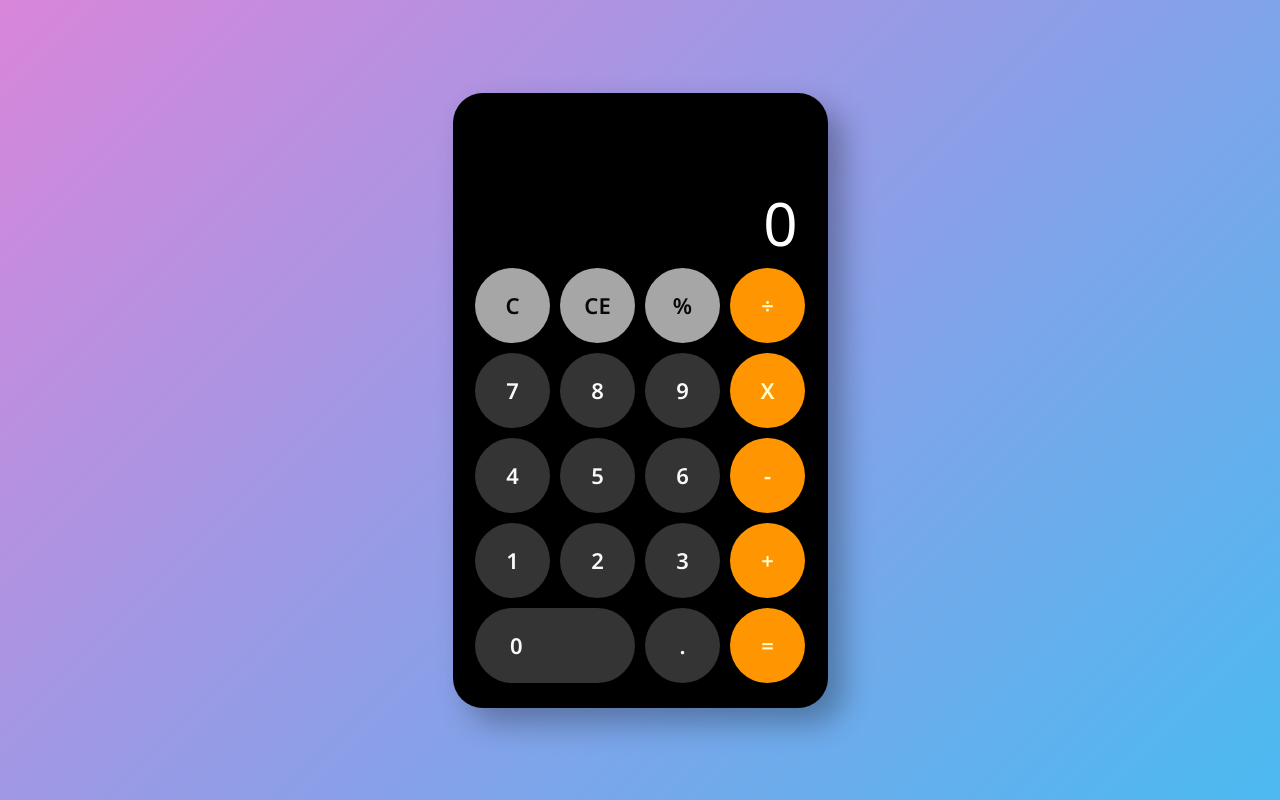
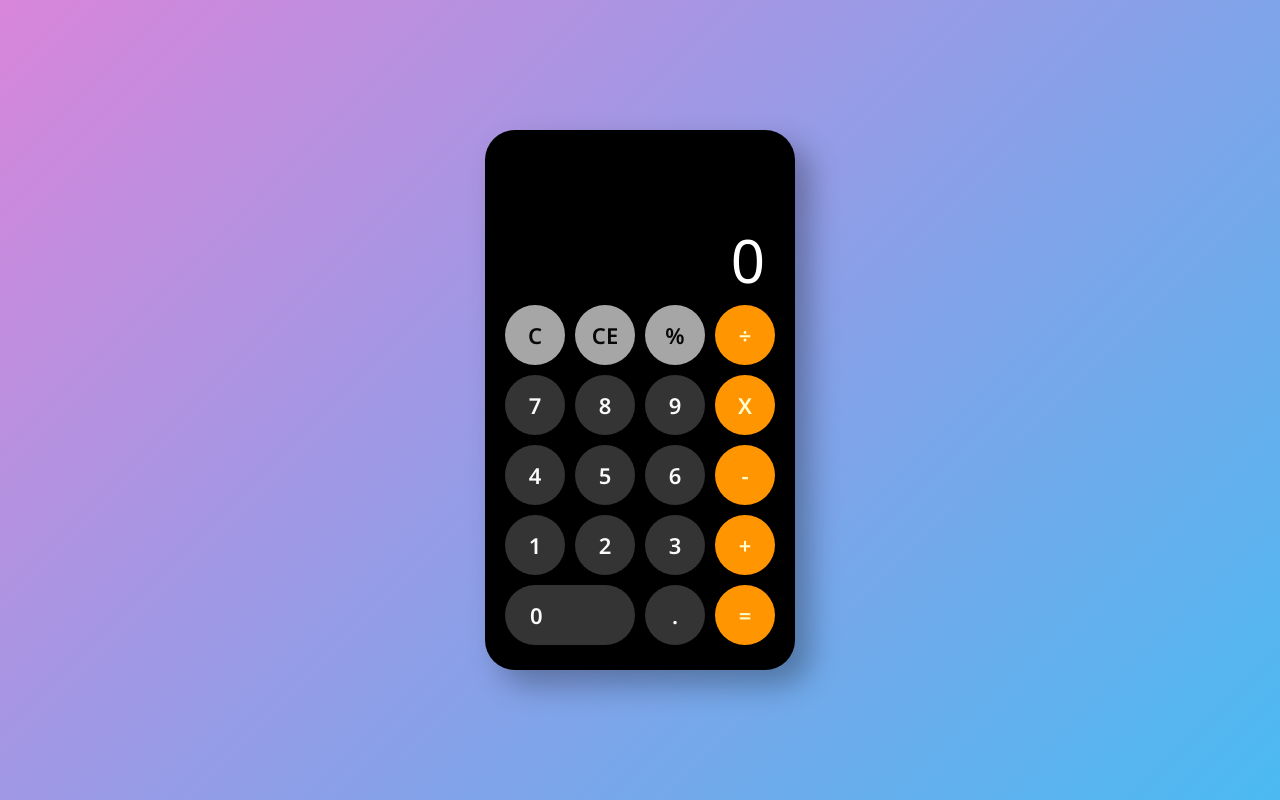
Before and after one commit to GabriellPrado/iOS-Calculator, a plain HTML site: page index.html in a window 1280 px wide. Drawn offline with nearby package versions, Linux system fonts and the light colour scheme.

Commit message:
Update style.css

```diff
--- a/style.css
+++ b/style.css
@@ -66,7 +66,7 @@ main {
     margin-left: auto;
     margin-right: auto;
 
-    max-width: 375px;
+    max-width: 310px;
     border-radius: 30px;
 
     -webkit-box-shadow: 15px 15px 30px rgba(0, 0, 0, .3);
@@ -127,8 +127,8 @@ main {
 
     margin: 0 5px 10px 5px;
 
-    width: 75px;
-    height: 75px;
+    width: 60px;
+    height: 60px;
 
     background-color: #343434;
     border-radius: 200px;
@@ -148,8 +148,8 @@ main {
         -ms-flex-pack: start;
             justify-content: flex-start;
 
-    width: 160px;
-    padding: 0 35px;
+    width: 130px;
+    padding: 0 25px;
     -webkit-box-sizing: border-box;
             box-sizing: border-box;
 }
```
